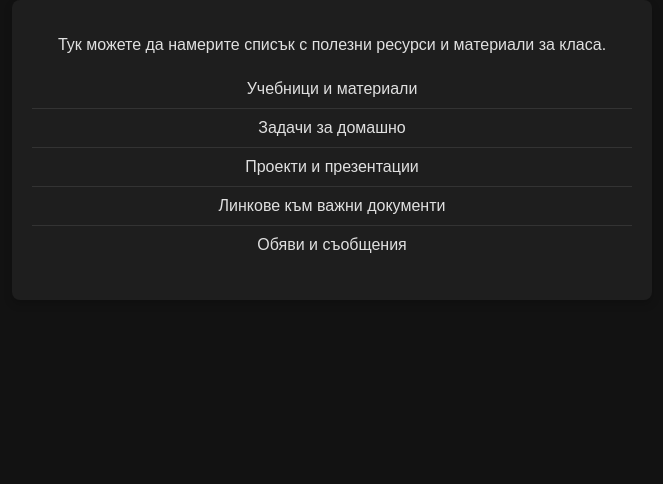
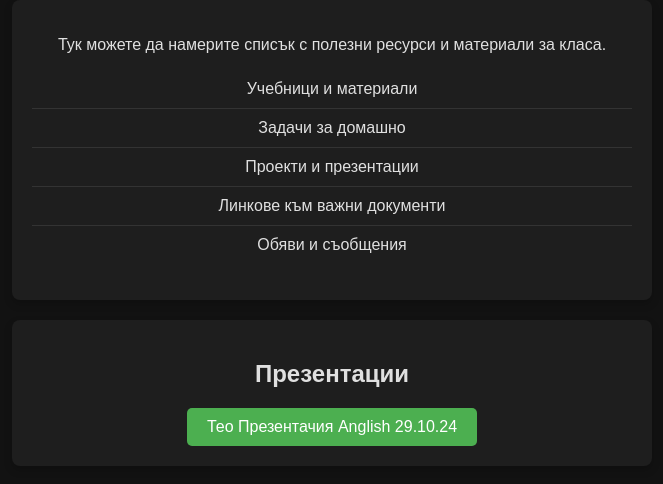
Before and after one commit to Teicheto/privatena5B, a plain HTML site: page classspecial.html in a window 1280 px wide. Shown: the part 78-562 px from the top of the page, without its empty margins (308-971 px from the left). Drawn offline with Linux system fonts and the light colour scheme.

Commit message:
Add files via upload

```diff
--- a/classspecial.html
+++ b/classspecial.html
@@ -61,5 +61,14 @@
         </ul>
     </div>
 
+    <div class="content">
+        <h2>Презентации</h2>
+        <button onclick="window.location.href='https://1drv.ms/p/c/cf913dc4c06f5321/ERA7eyUKYypNrFnnHq2w8k0BaGuYtN9MsKj66gkgiJw0eg?e=cZ4fGS'"
+        style="font-size: 16px; padding: 10px 20px; background-color: #4CAF50; color: white; border: none; border-radius: 5px; cursor: pointer;">
+    Тео Презентачия Anglish 29.10.24
+</button>
+    </div>
+
+
 </body>
 </html>
```
